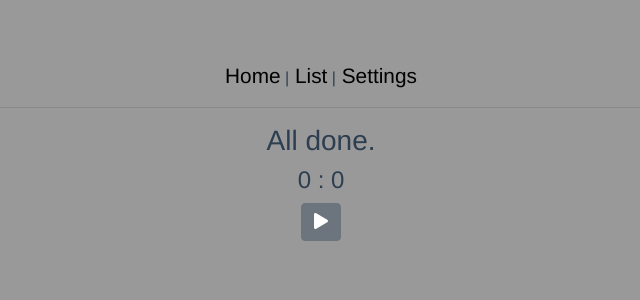
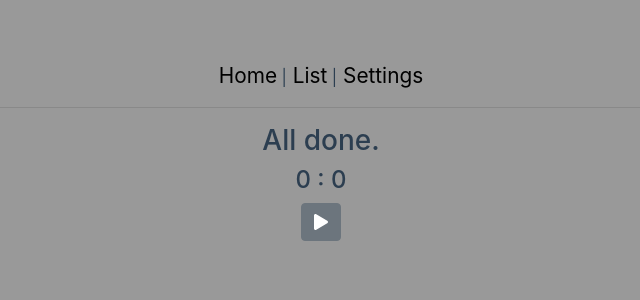
Before and after one commit to Thomas-Chiu/First-Pomodoro, a Vue app: page / in a window 1280 px wide. Shown: the top 300 px of the page, without its empty margins (319-959 px from the left). Built offline with nearby package versions, Linux system fonts and the light colour scheme.

Commit message:
commemt #app font

```diff
--- a/src/App.vue
+++ b/src/App.vue
@@ -16,7 +16,7 @@
 body
   background #999
 #app
-  font-family Avenir, Helvetica, Arial, sans-serif
+  // font-family Avenir, Helvetica, Arial, sans-serif
   text-align center
   color #2c3e50
   margin-top 60px
```
